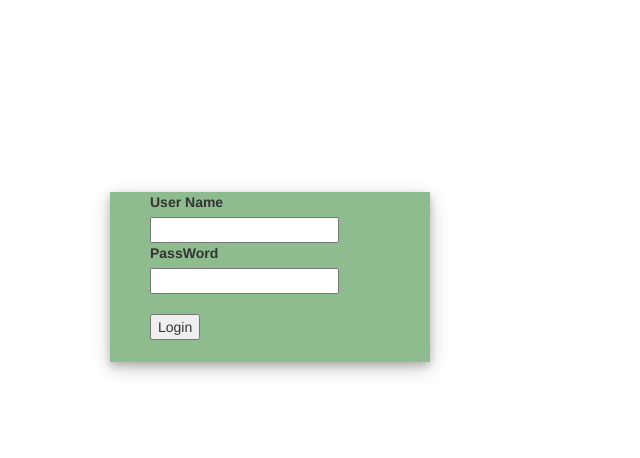
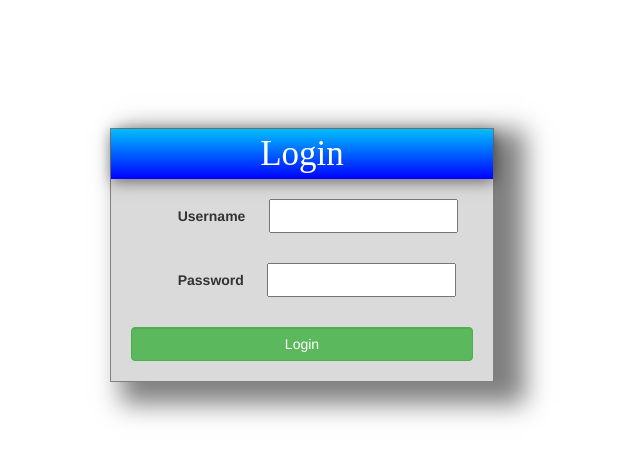
Before and after one commit to KelamBasavaiah/Angular8LibraryManagement, an Angular app: page /login in a window 1280 px wide. Shown: the top 458 px of the page, without its empty margins (338-978 px from the left). Built offline with nearby package versions, Linux system fonts and the light colour scheme.

Commit message:
UI changes in login and nav bar

```diff
--- a/src/app/Components/login/login.component.css
+++ b/src/app/Components/login/login.component.css
@@ -1,12 +1,27 @@
-.login{
-margin: 40px 0px 20px 40px;
 
-
-}
-.box{
-    box-shadow: 0 4px 8px 0 rgba(0, 0, 0, 0.2), 0 6px 20px 0 rgba(0, 0, 0, 0.19);
-    margin:15% 0% 0% 35%;
-    width: 25%;
-    height: 170px;
-    background-color: darkseagreen;
-}
+.login-box
+		{
+			height: 50%;
+			width: 30%;
+			border: 1px solid grey;
+			margin-left: 35%;
+			margin-top: 10%;
+			position: relative;
+      		box-shadow: 21px 12px 24px 10px rgba(0, 0, 0, .5);
+      		background: #dadada;
+		}
+		.login-header
+		{
+			text-align: center;
+			font-family: serif;
+			font-size: 35px;
+			background: linear-gradient(to bottom, #00bfff 0%, #0000ff 100%);
+			color:#fff;
+			position: relative;
+      		box-shadow: 1px 3px 14px  rgba(0, 0, 0, .5);
+		}
+		.login-body
+		{
+			padding: 20px;
+			line-height: 2;
+		}
--- a/src/app/Components/login/login.component.html
+++ b/src/app/Components/login/login.component.html
@@ -1,21 +1,19 @@
-<div class="box">
-    <div class="login">
+
+<div class="login-box" >
+	<div class="login-header">Login</div>
+	<div class="login-body">
         <div>
-            <label >User Name </label>
-        </div>
-        <div>
+            &nbsp;&nbsp;&nbsp;&nbsp;&nbsp;&nbsp;&nbsp;&nbsp;&nbsp;&nbsp;&nbsp;
+            <label>Username</label>&nbsp;&nbsp;&nbsp;&nbsp;&nbsp;
             <input type="text" #u>
         </div>
-
+        <br>
         <div>
-            <label >PassWord </label>
+            &nbsp;&nbsp;&nbsp;&nbsp;&nbsp;&nbsp;&nbsp;&nbsp;&nbsp;&nbsp;&nbsp;
+            <label>Password</label>&nbsp;&nbsp;&nbsp;&nbsp;&nbsp;
+            <input type="password"  #p>
         </div>
-        <div>
-            <input type="password" #p>
-        </div>
-<br>
-        <div>
-            <button (click)="login(u.value,p.value)">Login</button>
-        </div>
-    </div>
+		<br>
+		<input type="submit" value="Login" (click)="login(u.value,p.value)" class="form-control btn btn-success " name="">
+	</div>
 </div>
--- a/src/app/Components/main/main.component.css
+++ b/src/app/Components/main/main.component.css
@@ -1,6 +1,5 @@
 .navBar{
-    background-color: darkseagreen;
-    height: 30px;
+    height: 55px;
     width: 100%;
 }
 .navBar nav a{
@@ -12,7 +11,38 @@
     margin: 0px 0px 0px 30px;
     width: 80px;
     height: 30px;
-    line-height: 90%;
+    line-height: 100%;
     font-weight: bold;
-    font-size: 16px;
+    font-size: 20px;
 }
+
+
+ul {
+    list-style-type: none;
+    margin: 0;
+    padding: 0;
+    overflow: hidden;
+    border: 1px solid #e7e7e7;
+    background-color: #f3f3f3;
+  }
+
+  li {
+    float: left;
+  }
+
+  li a {
+    display: block;
+    color: #666;
+    text-align: center;
+    padding: 14px 16px;
+    text-decoration: none;
+  }
+
+  li a:hover:not(.active) {
+    background-color: #ddd;
+  }
+
+  li a.active {
+    color: white;
+    background-color: #4CAF50;
+  }
--- a/src/app/Components/main/main.component.html
+++ b/src/app/Components/main/main.component.html
@@ -1,5 +1,5 @@
 <div class="navBar" >
-    <nav >
+    <!-- <nav >
         <a >Library</a>&nbsp;
         <a routerLink="/main/home" routerLinkActive="active">Home</a>&nbsp;
         <a routerLink="/main/user/userViewBooks" routerLinkActive="active">Books</a>&nbsp;
@@ -8,9 +8,22 @@
         <p class="user">welcome {{username}}</p>
         <a  style="float: right;">Contact</a>
 
-    </nav>
+    </nav> -->
+    <ul>
+        <li><a>Library</a></li>
+        <li><a routerLink="/main/home" routerLinkActive="active">Home</a></li>
+        <li><a routerLink="/main/user/userViewBooks" routerLinkActive="active">Books</a></li>
+        <li><a *ngIf="isAdmin" routerLink="/main/Admin/ViewBooks" routerLinkActive="active">Admin</a></li>
+        <li><a>Contact</a></li>
+        <li style="float: right;"><a (click)='logout()' >Logout</a></li>
+        <li class="user">Welcome {{username}}</li>
+
+      </ul>
 
 </div>
-<div>
+
+
+
+  <div>
     <router-outlet></router-outlet>
 </div>
--- a/src/app/Components/my-books/my-books.component.html
+++ b/src/app/Components/my-books/my-books.component.html
@@ -3,8 +3,8 @@
     <table>
         <thead class="tableHead">
             <tr>
-                <th>sl.no</th>
-                <th>BookId  </th>
+                <th>S.No</th>
+                <th>Book Id  </th>
                 <th>Due Date  </th>
                 <th></th>
             </tr>
@@ -14,7 +14,7 @@
                 <td>{{i+1}}</td>
                 <td>{{book.bookId}}</td>
                 <td>{{book.dueDate}}</td>
-                <td><button (click)=returnBook(book.id)>Return Book</button> </td>
+                <td><button class="btn btn-primary" (click)=returnBook(book.id)>Return Book</button> </td>
             </tr>
         </tbody>
     </table>
--- a/src/app/Components/my-books/my-books.component.ts
+++ b/src/app/Components/my-books/my-books.component.ts
@@ -1,4 +1,5 @@
 import { Component, OnInit } from '@angular/core';
+import { Router } from '@angular/router';
 import { ToastrService } from 'ngx-toastr';
 import { User } from 'src/app/Entities/user';
 import { LoginService } from 'src/app/Services/login.service';
@@ -12,7 +13,7 @@ export class MyBooksComponent implements OnInit {
   userId:number = this.loginService.login.userId;
   userBooks:User[]=[];
 
-  constructor(private loginService:LoginService,private toastr:ToastrService) { }
+  constructor(private loginService:LoginService,private toastr:ToastrService,private router:Router) { }
 
   getBooksforUser(userName){
     this.loginService.getBooksforUser(userName).subscribe((data:any[])=>{this.userBooks=data});
@@ -20,13 +21,17 @@ export class MyBooksComponent implements OnInit {
 
   returnBook(book){
     console.log(book);
+    if(confirm('Are you sure to return this book '+ book+" ?"))
+    {
     this.loginService.returnBook(book).subscribe((data:any)=>{
       if(data){
         this.toastr.success('Book Returned Successfully!', 'Success!');
+        this.ngOnInit();
       }else{
         this.toastr.warning('something went wrong!', 'Failed!');
       }
     })
+  }
   }
 
   ngOnInit() {
--- a/src/app/Components/user-view-books/user-view-books.component.html
+++ b/src/app/Components/user-view-books/user-view-books.component.html
@@ -7,8 +7,8 @@
     <table>
         <thead class="tableHead">
             <tr>
-                <th>sl.no</th>
-                <th>Id  <span *ngIf="decending" class="glyphicon glyphicon-chevron-up" (click)="sort('id')"></span><span *ngIf="! decending"class="glyphicon glyphicon-chevron-down" (click)="sort('id')"></span></th>
+                <th>S.No</th>
+                <th>Book Id  <span *ngIf="decending" class="glyphicon glyphicon-chevron-up" (click)="sort('id')"></span><span *ngIf="! decending"class="glyphicon glyphicon-chevron-down" (click)="sort('id')"></span></th>
                 <th>Name  <span *ngIf="decending" class="glyphicon glyphicon-chevron-up" (click)="sort('name')"></span><span *ngIf="! decending"class="glyphicon glyphicon-chevron-down" (click)="sort('name')"></span></th>
                 <th>Author <span *ngIf="decending" class="glyphicon glyphicon-chevron-up" (click)="sort('author_name')"></span><span *ngIf="! decending"class="glyphicon glyphicon-chevron-down" (click)="sort('author_name')"></span></th>
                 <th>Edition <span *ngIf="decending" class="glyphicon glyphicon-chevron-up" (click)="sort('edition')"></span><span *ngIf="! decending"class="glyphicon glyphicon-chevron-down" (click)="sort('edition')"></span></th>
@@ -34,7 +34,7 @@
                 <td>{{k.contact}}</td>
                 <td>{{k.publishedDate | date}}</td>
                 <td>{{k.copies}}</td>
-                <button class="btn btn-primary" (click)="lendingBook(k.id)" [disabled]="k.copies<1">Lending</button>
+                <button class="btn btn-primary" (click)="lendingBook(k.id)" [disabled]="k.copies<1">Lend Book</button>
             </tr>
         </tbody>
     </table>
--- a/src/app/Components/view-books/view-books.component.html
+++ b/src/app/Components/view-books/view-books.component.html
@@ -7,8 +7,8 @@
     <table>
         <thead class="tableHead">
             <tr>
-                <th>sl.no</th>
-                <th>Id  <span *ngIf="decending" class="glyphicon glyphicon-chevron-up" (click)="sort('id')"></span><span *ngIf="! decending"class="glyphicon glyphicon-chevron-down" (click)="sort('id')"></span></th>
+                <th>S.No</th>
+                <th>Book Id  <span *ngIf="decending" class="glyphicon glyphicon-chevron-up" (click)="sort('id')"></span><span *ngIf="! decending"class="glyphicon glyphicon-chevron-down" (click)="sort('id')"></span></th>
                 <th>Name  <span *ngIf="decending" class="glyphicon glyphicon-chevron-up" (click)="sort('name')"></span><span *ngIf="! decending"class="glyphicon glyphicon-chevron-down" (click)="sort('name')"></span></th>
                 <th>Author <span *ngIf="decending" class="glyphicon glyphicon-chevron-up" (click)="sort('author_name')"></span><span *ngIf="! decending"class="glyphicon glyphicon-chevron-down" (click)="sort('author_name')"></span></th>
                 <th>Edition <span *ngIf="decending" class="glyphicon glyphicon-chevron-up" (click)="sort('edition')"></span><span *ngIf="! decending"class="glyphicon glyphicon-chevron-down" (click)="sort('edition')"></span></th>
```
